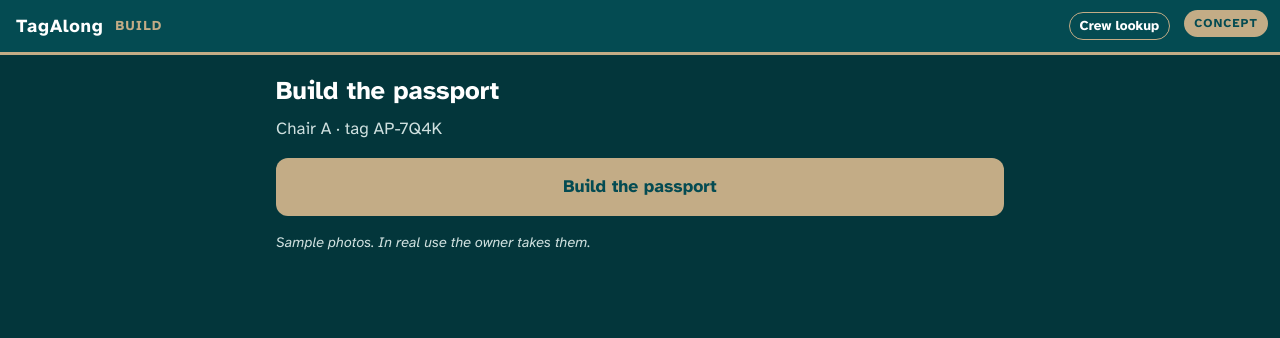
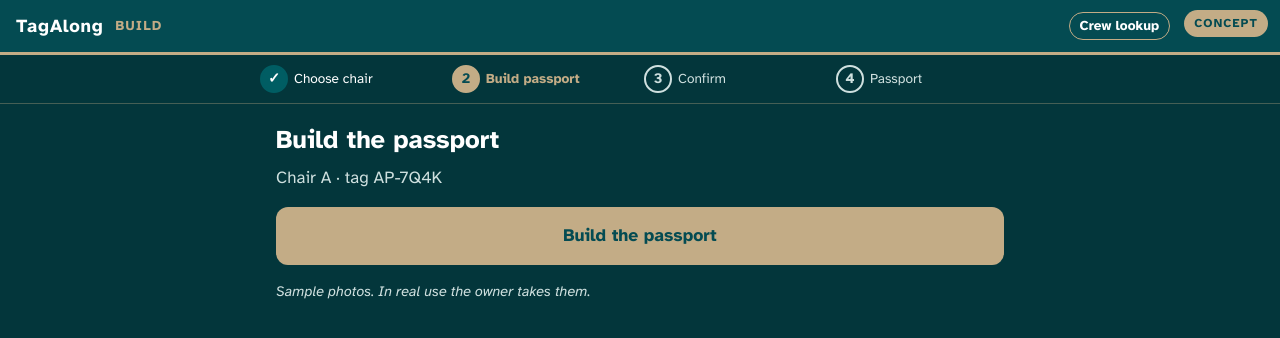
Before and after one commit to hhliag/tagalong, a FastAPI app: page /build/chair-a in a window 1280 px wide. Shown: the top 338 px of the page. Run offline with FastAPI, Linux system fonts and the light colour scheme.

Commit message:
Page flow: step bar on every page and step-done pages between steps
Step bar (1 Choose chair, 2 Build passport, 3 Confirm, 4 Passport) on all
owner pages except /print and /manual. /done/<chair>/<step> for chosen,
built and confirmed: summary from the record and chair files, QR to the next
page (PUBLIC_BASE_URL), guard redirects to unfinished work. ?fast=1 skips
the step-done pages.

```diff
--- a/app/config.py
+++ b/app/config.py
@@ -16,4 +16,5 @@ SAVED_DIR = ROOT / "saved"       # copy of every pipeline result (DESIGN §4)
 
 HOST = os.environ.get("HOST", "0.0.0.0")
 PORT = int(os.environ.get("PORT", "8000"))
-PUBLIC_URL = os.environ.get("PUBLIC_URL", "").rstrip("/")
+# Base of the links in QR codes. PUBLIC_BASE_URL, or the older name PUBLIC_URL; empty = the request's own address.
+PUBLIC_URL = (os.environ.get("PUBLIC_BASE_URL") or os.environ.get("PUBLIC_URL", "")).rstrip("/")
--- a/app/main.py
+++ b/app/main.py
@@ -22,6 +22,23 @@ templates = Jinja2Templates(directory=HERE / "templates")
 templates.env.globals["letter"] = view.letter   # part codes A, B, C... from n
 
 
+def fast_q(request):
+    """"?fast=1" when the page was opened with it: every flow link keeps it and skips the step-done pages."""
+    return "?fast=1" if request.query_params.get("fast") == "1" else ""
+
+
+def flow_link(request, chair_id, step):
+    """Where a page sends the owner after `step` (chosen | built | confirmed): its step-done page, or with
+    ?fast=1 straight to the next page."""
+    if fast_q(request):
+        return view.STEP_DONE[step]["next"].format(c=chair_id) + fast_q(request)
+    return f"/done/{chair_id}/{step}"
+
+
+templates.env.globals["fast_q"] = fast_q
+templates.env.globals["flow_link"] = flow_link
+
+
 def _chair(chair_id):
     chair = store.chair(chair_id)
     if chair is None:
@@ -36,8 +53,16 @@ def _record(record_id):
     return record
 
 
-def _page(request, name, **ctx):
+def _page(request, name, flow=None, **ctx):
+    """flow: the step this page is in (view.FLOW key); draws the step bar."""
+    if flow:
+        chair = ctx.get("chair")
+        ctx["steps"] = view.step_bar(flow, chair["chair_id"] if chair else None, fast_q(request))
     return templates.TemplateResponse(request, name, ctx)
+
+
+def public_base(request):
+    return config.PUBLIC_URL or str(request.base_url).rstrip("/")
 
 
 def _passport_ctx(chair_id):
@@ -52,12 +77,12 @@ def _passport_ctx(chair_id):
 def index(request: Request):
     chairs = [store.chair(cid) for cid in store.chair_ids()]
     cards = [{"chair": c, "name": view.chair_name(c)} for c in chairs]
-    return _page(request, "index.html", cards=cards)
+    return _page(request, "index.html", flow="choose", cards=cards)
 
 
 @app.get("/build/{chair_id}")
 def build(request: Request, chair_id: str):
-    return _page(request, "build.html", chair=_chair(chair_id))
+    return _page(request, "build.html", flow="build", chair=_chair(chair_id))
 
 
 @app.get("/confirm/{chair_id}")
@@ -69,7 +94,7 @@ def confirm(request: Request, chair_id: str):
     files = CONFIRM_VIEWS + sorted({l["photo"] for l in chair["labels"] if l["photo"]} - set(CONFIRM_VIEWS))
     zones = {z["id"]: z for z in record.get("handling") or []}
     return _page(
-        request, "confirm.html", chair=chair, part_labels=part_labels, zone_labels=zone_labels, zones=zones,
+        request, "confirm.html", flow="confirm", chair=chair, part_labels=part_labels, zone_labels=zone_labels, zones=zones,
         parts={p["id"]: p for p in record["parts"]},
         photos=[view.photo_entry(f, part_labels, zone_labels) for f in files],
     )
@@ -77,13 +102,31 @@ def confirm(request: Request, chair_id: str):
 
 @app.get("/passport/{chair_id}")
 def passport(request: Request, chair_id: str):
-    return _page(request, "passport.html", **_passport_ctx(chair_id))
+    return _page(request, "passport.html", flow="passport", **_passport_ctx(chair_id))
+
+
+@app.get("/done/{chair_id}/{step}")
+def step_done(request: Request, chair_id: str, step: str):
+    """Between the main pages: what was just done, a QR to carry on on the phone, the next button."""
+    if step not in view.STEP_DONE:
+        raise HTTPException(404, "Unknown step")
+    chair = _chair(chair_id)
+    unfinished = view.step_is_done(step, chair)
+    if unfinished:
+        return RedirectResponse(unfinished + fast_q(request), status_code=303)
+    info = view.STEP_DONE[step]
+    next_url = info["next"].format(c=chair_id)
+    if fast_q(request):
+        return RedirectResponse(next_url + fast_q(request), status_code=303)
+    record = _record(chair["record_id"])
+    qr = segno.make(public_base(request) + next_url, error="m").svg_inline(dark="#044B52", omitsize=True)
+    return _page(request, "done.html", flow=info["current"], chair=chair, info=info, next_url=next_url,
+                 summary=view.step_summary(step, chair, record), qr=qr)
 
 
 def crew_url(request, chair):
     """What the QR on the printed card opens: the crew view, found by the tag ID printed next to it."""
-    base = config.PUBLIC_URL or str(request.base_url).rstrip("/")
-    return f"{base}/crew/{chair['tag_id']}"
+    return f"{public_base(request)}/crew/{chair['tag_id']}"
 
 
 @app.get("/passport/{chair_id}/print")
@@ -115,7 +158,7 @@ def crew_view(request: Request, tag_id: str):
 def uses(request: Request, chair_id: str, use: str):
     if use not in USES:
         raise HTTPException(404, "Unknown use")
-    return _page(request, f"uses_{use}.html", use_title=USES[use], **_passport_ctx(chair_id))
+    return _page(request, f"uses_{use}.html", flow="passport", use_title=USES[use], **_passport_ctx(chair_id))
 
 
 @app.get("/manual/{record_id}/{page}")
--- a/app/static/style.css
+++ b/app/static/style.css
@@ -308,7 +308,38 @@ h3 { font-size: 1rem; margin: 1em 0 0.3em; }
 .not-found { color: var(--warn); font-weight: 700; }
 .sr-only { position: absolute; width: 1px; height: 1px; overflow: hidden; clip: rect(0 0 0 0); }
 
+/* Step bar: 1 Choose chair · 2 Build passport · 3 Confirm · 4 Passport */
+.stepbar { background: var(--teal-deep); border-bottom: 1px solid rgba(195, 172, 134, 0.35); padding: 10px 16px; }
+.stepbar ol { list-style: none; margin: 0 auto; padding: 0; max-width: 760px; display: flex; gap: 8px; }
+.stepbar li { flex: 1 1 0; min-width: 0; display: flex; align-items: center; gap: 6px; }
+.stepbar li a { color: inherit; text-decoration: none; display: flex; align-items: center; gap: 6px; min-width: 0; }
+.step-dot { flex: none; display: inline-grid; place-items: center; width: 28px; height: 28px; border-radius: 50%;
+  border: 2px solid var(--ink-soft); font-weight: 700; font-size: 0.9rem; }
+.step-name { font-size: 0.85rem; white-space: nowrap; overflow: hidden; text-overflow: ellipsis; }
+.step-done .step-dot { background: #005D63; border-color: #005D63; color: #fff; }
+.step-done .step-name { color: var(--ink); }
+.step-current .step-dot { background: #C3AC86; border-color: #C3AC86; color: var(--teal); }
+.step-current .step-name { color: #C3AC86; font-weight: 700; }
+.step-later { color: var(--ink-soft); }
+.step-later .step-dot { background: transparent; }
+
+/* Step-done page */
+.done-page { text-align: center; max-width: 480px; margin: 16px auto 0; }
+.done-check { width: 96px; height: 96px; margin: 8px auto 16px; border-radius: 50%; background: #005D63;
+  border: 3px solid var(--jade-bright); display: grid; place-items: center; font-size: 3.2rem; color: #fff; }
+.done-summary { color: var(--ink-soft); font-size: 1.05rem; margin: 0 0 20px; }
+.done-qr { width: 180px; margin: 0 auto; padding: 10px; background: #fff; border-radius: 12px; }
+.done-qr svg { display: block; width: 100%; height: auto; }
+.done-scan { color: var(--ink-soft); font-size: 0.9rem; margin: 8px 0 0; }
+
 /* Phone width (390 px) */
+/* Phone: step numbers only, plus the current step's name */
+@media (max-width: 560px) {
+  .stepbar li { flex: none; }
+  .stepbar li.step-current { flex: 1 1 auto; }
+  .stepbar li:not(.step-current) .step-name { display: none; }
+}
+
 @media (max-width: 480px) {
   h1 { font-size: 1.35rem; }
   .photos { grid-template-columns: 1fr; }
--- a/app/templates/base.html
+++ b/app/templates/base.html
@@ -18,6 +18,19 @@
     <a class="nav-link" href="/crew">Crew lookup</a>
   </header>
   {% endblock %}
+  {% if steps %}
+  <nav class="stepbar" aria-label="Progress">
+    <ol>
+      {% for s in steps %}
+      <li class="step-{{ s.state }}"{% if s.state == 'current' %} aria-current="step"{% endif %}>
+        {% if s.href %}<a href="{{ s.href }}">{% endif %}
+        <span class="step-dot">{{ '✓' if s.state == 'done' else s.num }}</span><span class="step-name">{{ s.name }}</span>
+        {% if s.href %}</a>{% endif %}
+      </li>
+      {% endfor %}
+    </ol>
+  </nav>
+  {% endif %}
   <main class="wrap">
     {% block content %}{% endblock %}
   </main>
--- a/app/templates/build.html
+++ b/app/templates/build.html
@@ -16,7 +16,7 @@
 </ol>
 
 <div id="error-card" class="card error-card" hidden></div>
-<a id="next" class="btn btn-jade btn-big" href="/confirm/{{ chair.chair_id }}" hidden>Confirm the labels →</a>
+<a id="next" class="btn btn-jade btn-big" href="{{ flow_link(request, chair.chair_id, 'built') }}" hidden>Continue →</a>
 {{ sample_note() }}
 {% endblock %}
 {% block scripts %}<script src="/static/build.js"></script>{% endblock %}
--- a/app/templates/confirm.html
+++ b/app/templates/confirm.html
@@ -39,7 +39,7 @@
 {% endif %}
 
 <a id="done" class="btn btn-jade btn-big{% if chair.labels|selectattr('status', 'equalto', 'pending')|list %} disabled{% endif %}"
-   href="/passport/{{ chair.chair_id }}">Done</a>
+   href="{{ flow_link(request, chair.chair_id, 'confirmed') }}">Done</a>
 {{ sample_note() }}
 {% endblock %}
 {% block scripts %}<script src="/static/confirm.js"></script>{% endblock %}
--- a/app/templates/index.html
+++ b/app/templates/index.html
@@ -4,7 +4,7 @@
 <p class="lead">The app reads the model plate, finds the maker's manual and builds the chair's passport.</p>
 <div class="picker">
   {% for c in cards %}
-  <a class="card pick-card" href="/build/{{ c.chair.chair_id }}">
+  <a class="card pick-card" href="{{ flow_link(request, c.chair.chair_id, 'chosen') }}">
     <img src="/photo/{{ c.chair.chair_id }}/front.jpg" alt="Front view of a wheelchair">
     <div class="pick-body">
       <span class="pick-id">{{ c.chair.chair_id|replace('-', ' ')|title }}</span>
--- a/app/view.py
+++ b/app/view.py
@@ -242,3 +242,58 @@ def fact_rows(facts, wh):
             "cites": removable,
         },
     }
+
+
+# ---------- page flow: step bar and step-done pages ----------
+
+FLOW = [("choose", "Choose chair"), ("build", "Build passport"), ("confirm", "Confirm"), ("passport", "Passport")]
+FLOW_PATHS = {"choose": "/", "build": "/build/{c}", "confirm": "/confirm/{c}", "passport": "/passport/{c}"}
+
+# step -> headline, button, next page, the flow position the page sits before (its "current" step)
+STEP_DONE = {
+    "chosen": {"headline": "Wheelchair selected", "button": "Build the passport", "next": "/build/{c}", "current": "build"},
+    "built": {"headline": "Passport built from the maker's manual", "button": "Check the labels",
+              "next": "/confirm/{c}", "current": "confirm"},
+    "confirmed": {"headline": "Wheelchair information confirmed", "button": "Go to wheelchair passport",
+                  "next": "/passport/{c}", "current": "passport"},
+}
+
+
+def step_bar(current, chair_id=None, fast=""):
+    """Four steps: earlier ones done (links when a chair is known), `current` gold, later ones outline."""
+    at = [k for k, _ in FLOW].index(current)
+    bar = []
+    for i, (key, name) in enumerate(FLOW):
+        state = "done" if i < at else "current" if i == at else "later"
+        href = None
+        if state == "done" and (key == "choose" or chair_id):
+            href = FLOW_PATHS[key].format(c=chair_id) + fast
+        bar.append({"num": i + 1, "name": name, "state": state, "href": href})
+    return bar
+
+
+def step_is_done(step, chair):
+    """False -> the page where the work still is (a path), else None."""
+    if step == "built" and "label" not in chair.get("stages", []):
+        return f"/build/{chair['chair_id']}"
+    if step == "confirmed" and any(l["status"] == "pending" for l in chair["labels"]):
+        return f"/confirm/{chair['chair_id']}"
+    return None
+
+
+def step_summary(step, chair, record):
+    """The summary line from the record and chair files; a missing value leaves its part out."""
+    if step == "chosen":
+        return chair_name(chair) or "Model not read yet"
+    if step == "built":
+        parts = []
+        if record.get("steps") is not None:
+            parts.append(f"{len(record['steps'])} steps")
+        q = record.get("quotes") or {}
+        if q.get("total") is not None and q.get("verified") is not None:
+            parts.append(f"{q['verified']} of {q['total']} quotes verified")
+        found = {l["part_id"] for l in chair["labels"] if not l.get("zone") and l.get("photo")}
+        parts.append(f"{len(found)} parts found on the photos")
+        return " · ".join(parts)
+    statuses = [l["status"] for l in chair["labels"]]
+    return f"{statuses.count('confirmed')} labels confirmed · {statuses.count('rejected')} hidden"
```
Also changed, not shown: OPEN_QUESTIONS.md (+10 -0 lines), app/templates/done.html (added, +12 -0 lines), tests/test_flow.py (added, +117 -0 lines), README.md, 1 other file.
